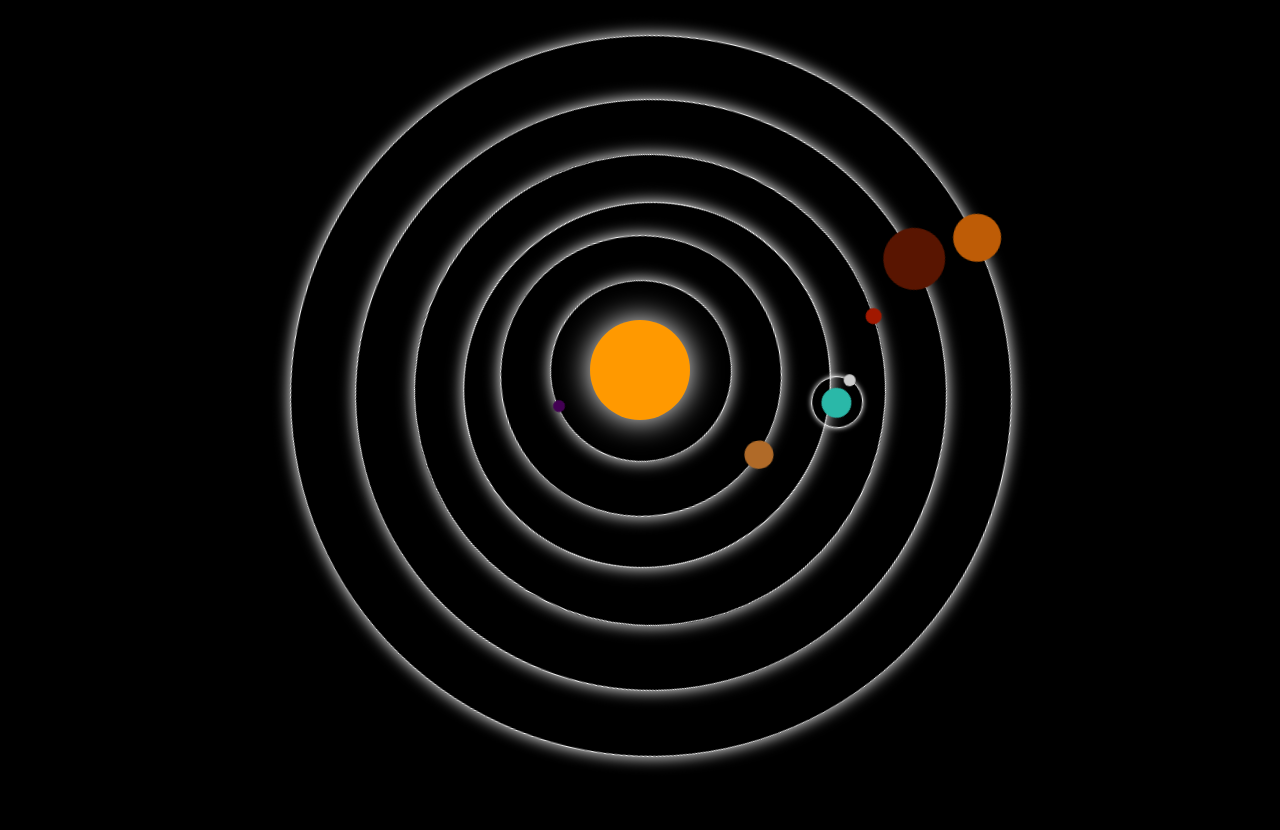
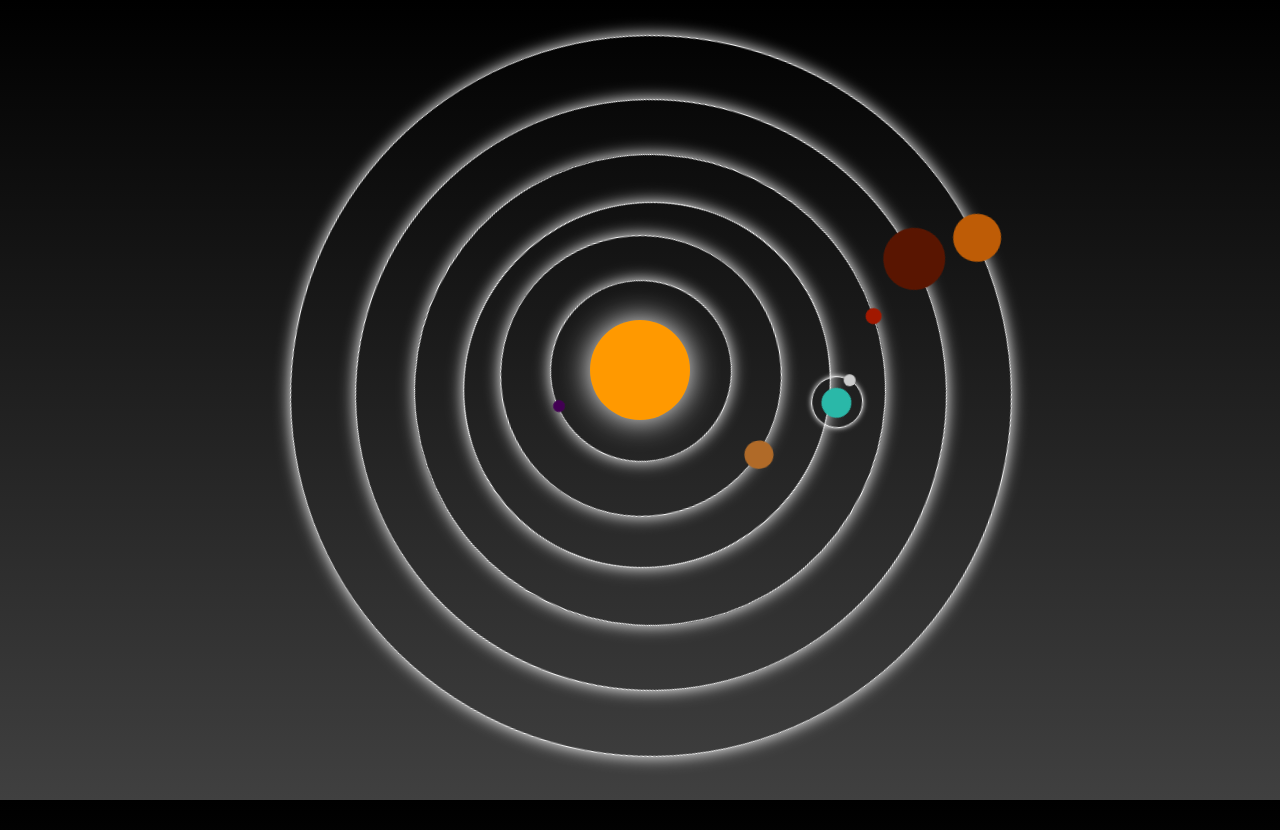
Before and after one commit to kartikkansara23/Solar-System, a plain HTML site: page index.html in a window 1280 px wide. Drawn offline with Linux system fonts and the light colour scheme.

Commit message:
Update style.css

```diff
--- a/style.css
+++ b/style.css
@@ -6,6 +6,7 @@ body{
     align-items: center;
     justify-content: center;
     overflow: hidden;
+     background: linear-gradient(to top, #404040, #000000);
 }
 .solarsystem{
     height:40em;
```
